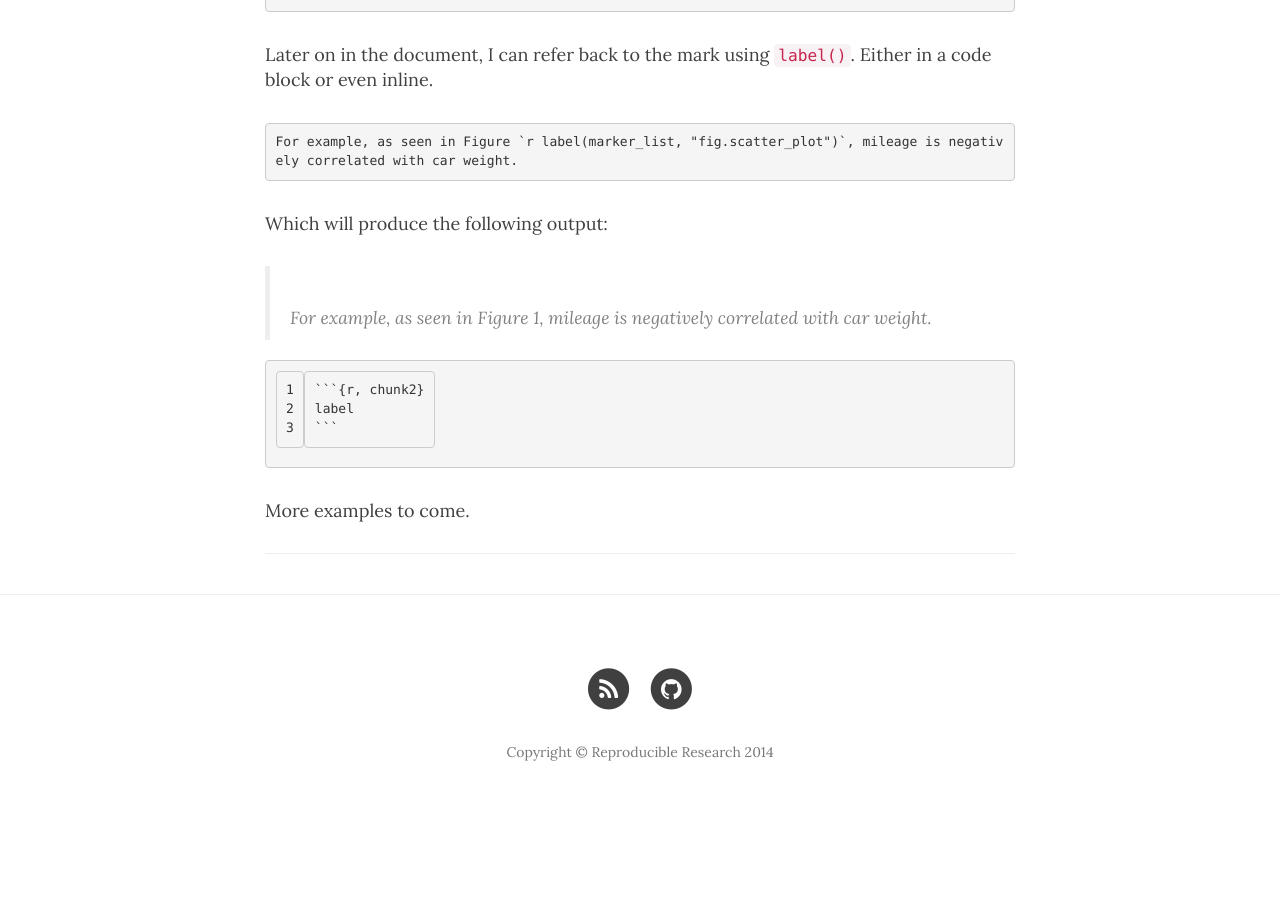
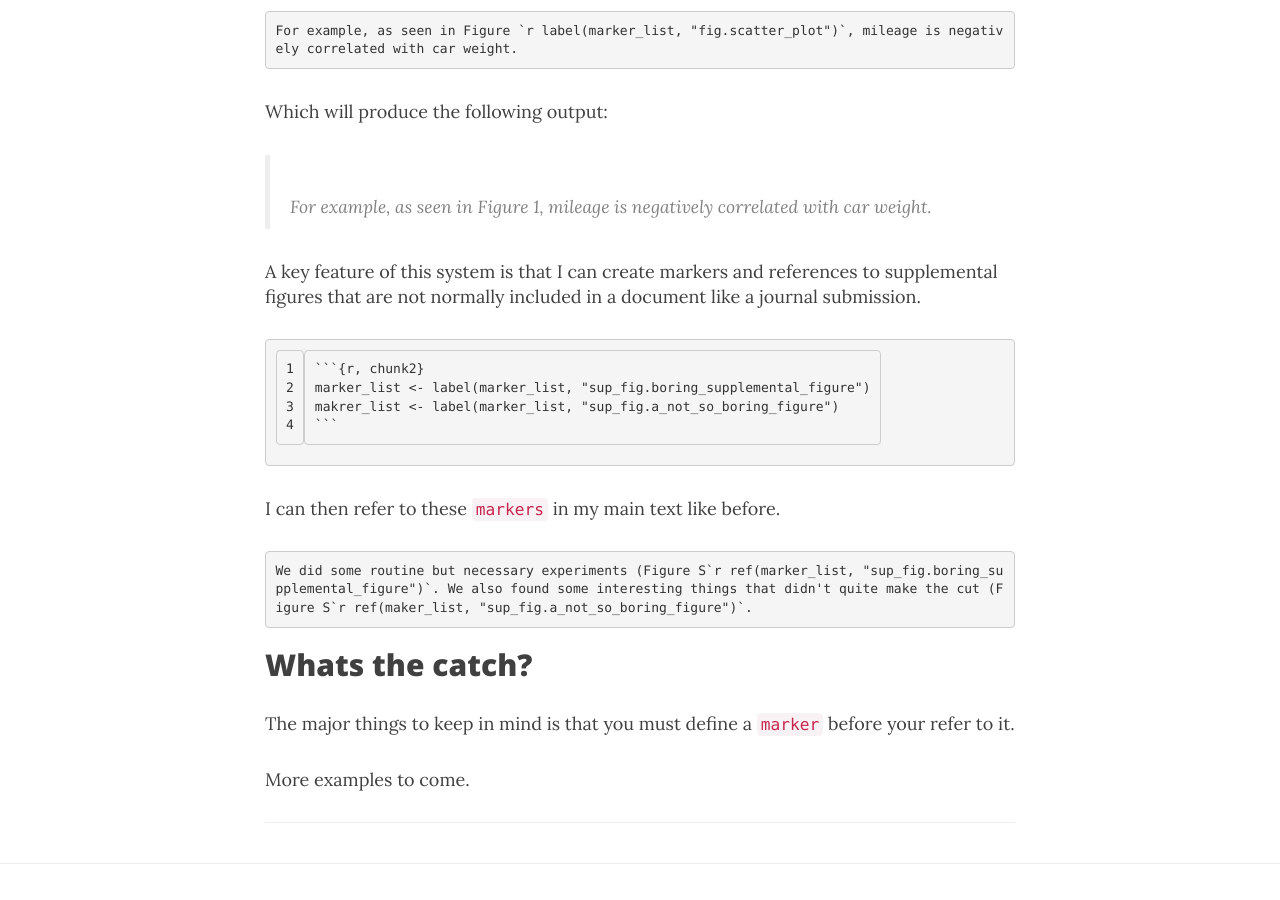
Before and after one commit to jhchung/reproducible_research, a Jekyll site: the page built from _posts/2014-10-12-reproducible-research-with-pandoc-knitr-and-word.md, in a window 1280 px wide and 900 px high, scrolled down 3605 px. Built offline with Jekyll 4.4.1, drawn with Linux system fonts in a browser that asks for light colours; nearby versions of some CDN libraries; Markdown is read by kramdown in place of the engine named in the settings; before the commit the page ends 4433 px from its top, so only the background shows below that; some of the changed text lies outside the part shown.

Commit message:
Update post with major thing to look out for

````diff
--- a/_posts/2014-10-12-reproducible-research-with-pandoc-knitr-and-word.md
+++ b/_posts/2014-10-12-reproducible-research-with-pandoc-knitr-and-word.md
@@ -35,7 +35,7 @@ I won't get into a full runthrough of how to write a reproducible document using
 
 One of the key requirements for me was a way to keep track of figure and table numbers. Coming from LaTeX, I was used to using `\label{}` to define a reference marker and `\ref{}` to refer to a marker. So I reated some functions in `R` to emulate these LaTeX commands.
 
-```R
+```r
 #' Functions to create and reference table and figure numbers.
 #'
 #' Takes a named list of markers and their number.
@@ -74,19 +74,13 @@ label <- function(marker_obj, marker_name){
 #'
 #' @param marker_obj Named \code{list} containing markers and their numbers.
 #' @param marker \code{character} string of marker to reference.
-#' @param insert_link \code{boolean}. Insert reference as a hyperlink. Default
-#'  \code{FALSE}.
 #' @return \code{character} containing marker number or "??" for undefined
 #'  reference.
-ref <- function(marker_obj, marker, insert_link=FALSE){
+ref <- function(marker_obj, marker){
 	output_text <- marker_obj[[marker]]
 	if (is.null(output_text)){
 		output_text <- "??"
 		warning("No marker called ", marker)
-	}
-
-	if (insert_link){
-		output_text <- paste("[", output_text, "](#", marker, ")", sep="")
 	}
 
 	return(output_text)
@@ -124,11 +118,22 @@ Which will produce the following output:
 > For example, as seen in Figure 1, mileage is negatively correlated with car weight.
 
 
+A key feature of this system is that I can create markers and references to supplemental figures that are not normally included in a document like a journal submission.
+
 {% highlight r linenos %}
 ```{r, chunk2}
-label
+marker_list <- label(marker_list, "sup_fig.boring_supplemental_figure")
+makrer_list <- label(marker_list, "sup_fig.a_not_so_boring_figure")
 ```
 {% endhighlight %}
+
+I can then refer to these `markers` in my main text like before.
+
+    We did some routine but necessary experiments (Figure S`r ref(marker_list, "sup_fig.boring_supplemental_figure")`. We also found some interesting things that didn't quite make the cut (Figure S`r ref(maker_list, "sup_fig.a_not_so_boring_figure")`.
+
+## Whats the catch?
+
+The major things to keep in mind is that you must define a `marker` before your refer to it.
 
 More examples to come.
 
````
